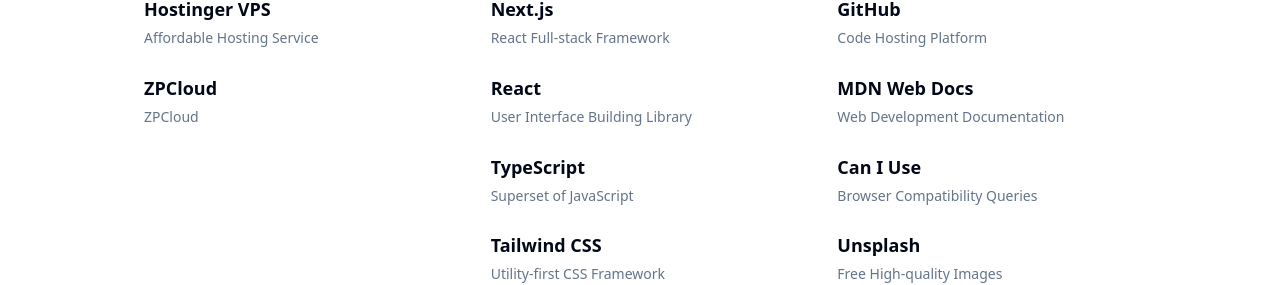
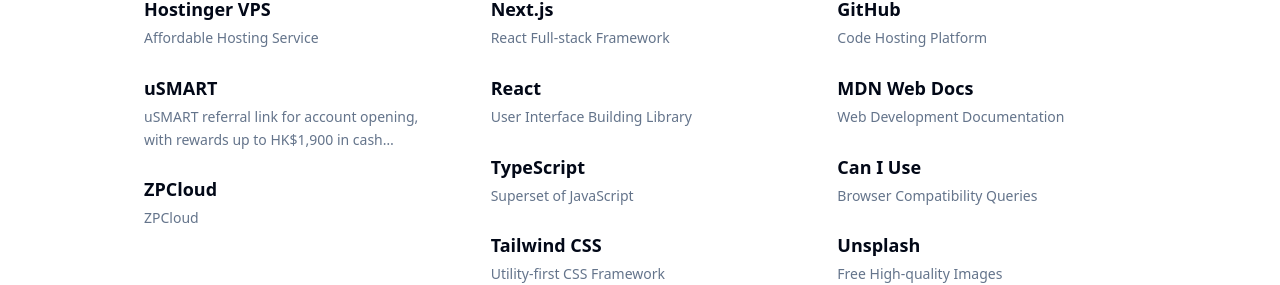
Before and after one commit to pairusuo/pairusuo, a Next.js app: page /links in a window 1280 px wide. Shown: the part 326-611 px from the top of the page. Built offline with nearby package versions, Linux system fonts and the light colour scheme; no server answers.

Commit message:
add usmart invite code

```diff
--- a/src/app/links/page.tsx
+++ b/src/app/links/page.tsx
@@ -45,6 +45,12 @@
     url: 'https://hostinger.com?REFERRALCODE=pairusuo',
     descriptionKey: 'hostinger',
     category: 'server'
+  },
+  {
+    name: 'uSMART',
+    url: 'https://hk.usmartbroker.com/u/1-0200k0hg2L',
+    descriptionKey: 'usmart',
+    category: 'broker'
   },
   {
     name: 'ZPCloud',
--- a/src/messages/en.json
+++ b/src/messages/en.json
@@ -211,6 +211,7 @@
       "arealme": "Online Tests and Fun Tools Platform",
       "vscode": "Powerful Code Editor",
       "hostinger": "Affordable Hosting Service",
+      "usmart": "uSMART referral link for account opening, with rewards up to HK$1,900 in cash vouchers plus NVIDIA stock",
       "zpcloud": "ZPCloud"
     }
   },
--- a/src/messages/ja.json
+++ b/src/messages/ja.json
@@ -211,6 +211,7 @@
       "arealme": "オンラインテストと面白いツール",
       "vscode": "強力なコードエディター",
       "hostinger": "手頃な価格のホスティングサービス",
+      "usmart": "uSMART の口座開設招待リンク。最大 HK$1,900 の特典クーポンと NVIDIA 株の特典あり",
       "zpcloud": "ZPCloud"
     }
   },
--- a/src/messages/zh.json
+++ b/src/messages/zh.json
@@ -211,6 +211,7 @@
       "arealme": "在线测试和趣味工具平台",
       "vscode": "强大的代码编辑器",
       "hostinger": "优惠的主机托管服务",
+      "usmart": "uSMART 开户邀请链接，最高可得 HK$1,900 奖赏现金券 + NVIDIA 股票",
       "zpcloud": "零点云"
     }
   },
```
Also changed, not shown: content/blog/usmart-account-and-funding-guide.mdx (+7 -0 lines).
